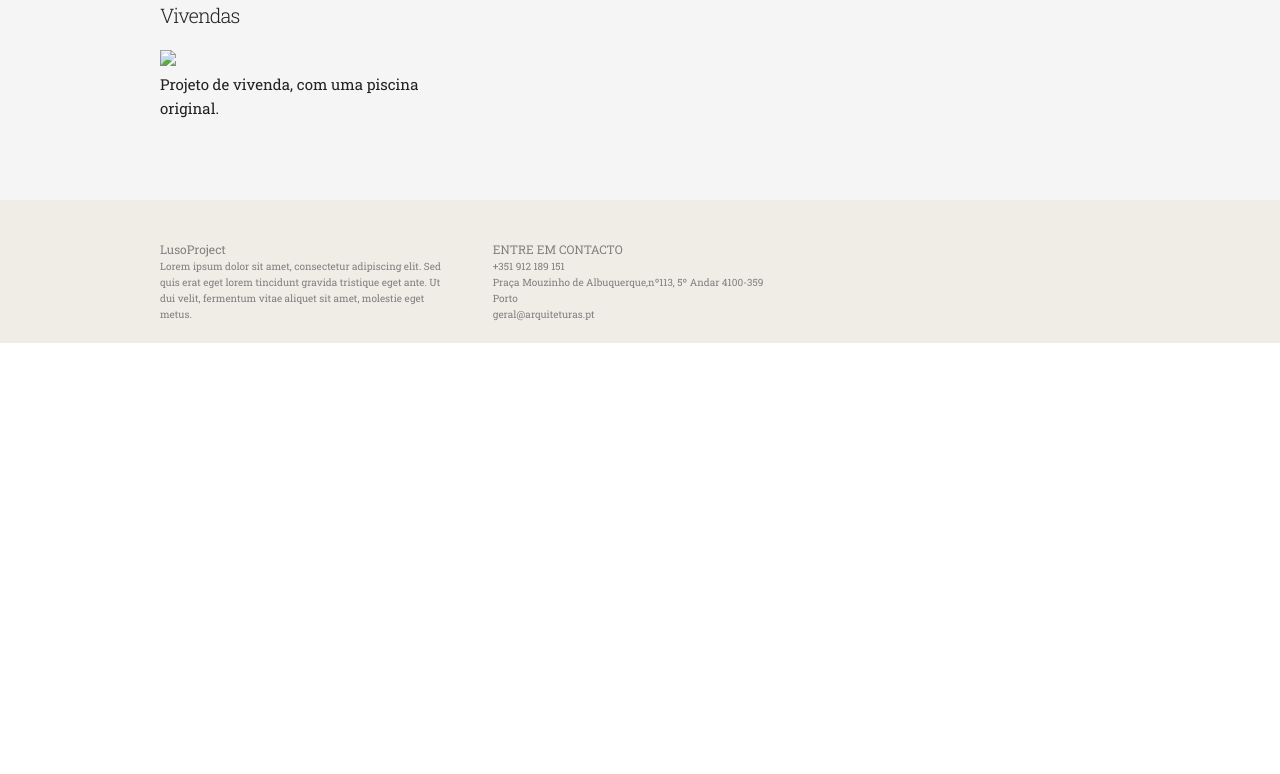
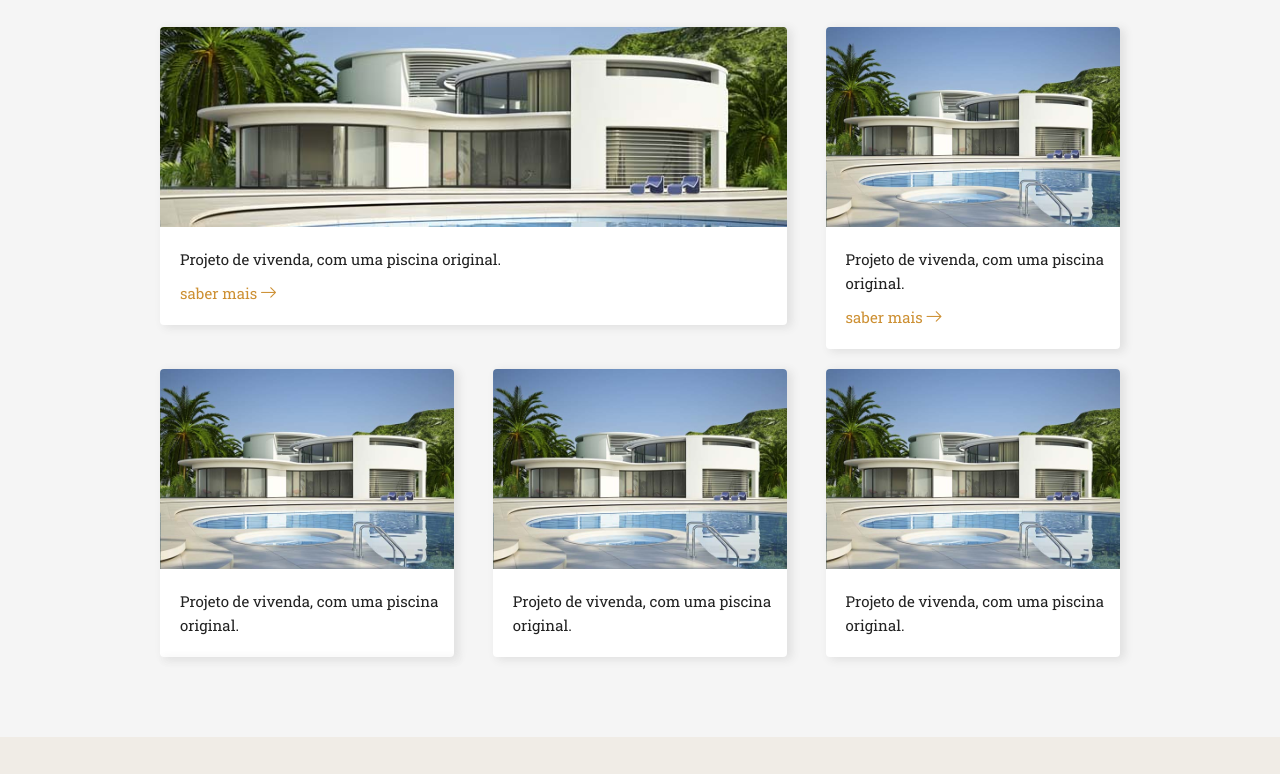
Before and after one commit to dianaonrails/LusoProject, a plain HTML site: page LusoProject/projetos.html in a window 1280 px wide. Shown: the part 151-925 px from the top of the page. Before the commit the page ends 800 px from the top, so only its background shows below. Drawn offline with Linux system fonts and the light colour scheme; files whose address does not match are found by name.

Commit message:
projects page

```diff
--- a/LusoProject/projetos.html
+++ b/LusoProject/projetos.html
@@ -16,7 +16,7 @@
   <!-- FONT
   –––––––––––––––––––––––––––––––––––––––––––––––––– -->
   <link href="https://fonts.googleapis.com/css?family=Roboto+Slab:100,300,400,700" rel="stylesheet">
-  <link href="https://fonts.googleapis.com/css?family=Raleway" rel="stylesheet">
+  <link href="https://fonts.googleapis.com/css?family=Lato:300,400,400i,700,900" rel="stylesheet">
 
   <!-- CSS
   –––––––––––––––––––––––––––––––––––––––––––––––––– -->
@@ -86,21 +86,45 @@
   <div class="projects">
     <div class="container">
       <h1>Os nossos Projetos</h1>
-      <div class="row">
-        <div class="four columns">
-          <h2>Vivendas</h2>
-          <div class="projects__item">
-            <img src="lastproj1.jpg">
-            <div class="projects__item-description">Projeto de vivenda, com uma piscina original.</div>
+      <br />
+      <div class="row projects__row">
+
+
+        <div class="projects__item eight columns">
+          <div class="projects__image" style="background-image:url('images/lastproj1.jpg');"></div>
+
+          <div class="projects__item-description">
+            Projeto de vivenda, com uma piscina original.
+            <div class="projects__link">saber mais <span class="icon-right-arrow"></span></div>
+          </div>
+
+        </div>
+        <div class="projects__item  four columns">
+          <div class="projects__image" style="background-image:url('images/lastproj1.jpg');"></div>
+          <div class="projects__item-description">
+            Projeto de vivenda, com uma piscina original.
+            <div class="projects__link">saber mais <span class="icon-right-arrow"></span></div>
           </div>
         </div>
-        <div class="four columns">
-          <div class="projects__item">
-            <div class="projects__item-title"></div>
-          </div>
+
+      </div>
+      <div class="row">
+        <div class="projects__item four columns">
+          <div class="projects__image" style="background-image:url('images/lastproj1.jpg');"></div>
+          <div class="projects__item-description">Projeto de vivenda, com uma piscina original.</div>
         </div>
-        <div class="four columns">
-          <div class="projects__item"><div class="projects__item-title"></div></div>
+        <div class="projects__item four columns">
+          <div class="projects__image" style="background-image:url('images/lastproj1.jpg');"></div>
+          <div class="projects__item-description">Projeto de vivenda, com uma piscina original.</div>
+        </div>
+        <div class="projects__item four columns">
+          <div class="projects__image" style="background-image:url('images/lastproj1.jpg');"></div>
+          <div class="projects__item-description">Projeto de vivenda, com uma piscina original.</div>
+        </div>
+      </div>
+      <div class="row">
+        <div class="projects__item four columns">
+          <div class="projects__item-title"></div>
         </div>
       </div>
     </div>
--- a/LusoProject/style.css
+++ b/LusoProject/style.css
@@ -108,9 +108,9 @@ html,body{
 .navbar__brand a{
 	color:white;
 	font-size: 36px;
-	font-weight: 600;
 	text-decoration: none;
-	font-family: 'Raleway';
+	font-family: 'Lato',sans-serif;
+	font-weight: 100;
 }
 
 .navbar__right{
@@ -334,6 +334,10 @@ html,body{
 	margin-bottom: 80px;
 }
 
+.about__img{
+	width: 100%;
+}
+
 h1{
 	font-size: 30px;
 	font-weight: 400;
@@ -400,6 +404,35 @@ p{
 	background-color: #F5F5F5;
 }
 
+.projects__row{
+	margin-bottom: 20px;
+}
+
+.projects__item{
+	background-color: white;
+	border-radius: 4px;
+	box-shadow: 4px 2px 9px 1px #e1e1e1;
+	position: relative;
+}
+
+.projects__link{
+	margin-top: 10px;
+	color:#CD9033;
+}
+
+.projects__item .projects__image{
+	border-top-left-radius: 4px;
+	border-top-right-radius: 4px;
+	height: 200px;
+	background-size: cover;
+	background-position: 100%;
+}
+
+.projects__item .projects__item-description{
+	padding-top: 20px;
+    padding-bottom: 20px;
+    padding-left: 20px;
+}
 
 /*************FOOTER*************/
 
```
Also changed, not shown: LusoProject/empresa.html (+12 -3 lines), LusoProject/index.html (+1 -1 lines), LusoProject/portfolio.html (+20 -1 lines), LusoProject/servicos.html (+2 -1 lines), 1 other file.
